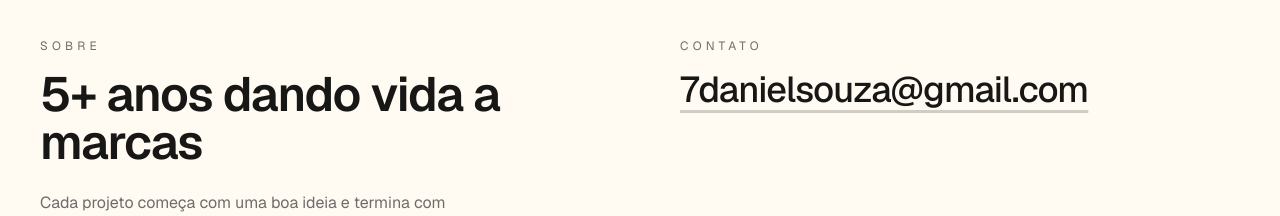
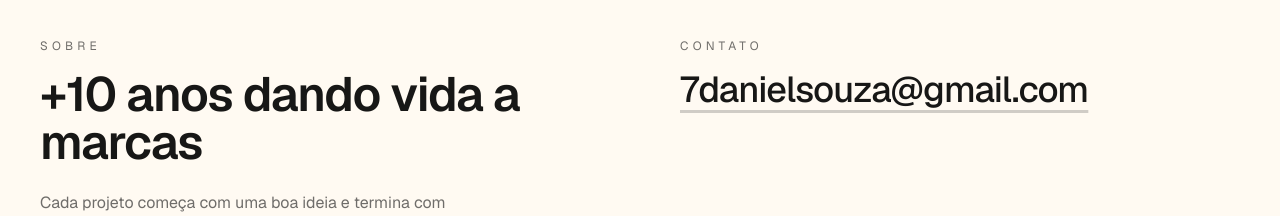
Before and after one commit to prolud/danielsouza, a Next.js app: page / in a window 1280 px wide. Shown: the part 3584-3800 px from the top of the page. Built offline with nearby package versions, Linux system fonts and the light colour scheme.

Commit message:
feat: altera anos de experiencia

```diff
--- a/components/contact.tsx
+++ b/components/contact.tsx
@@ -10,7 +10,7 @@ export function Contact() {
               Sobre
             </p>
             <h2 className="mt-4 text-4xl font-semibold tracking-tight sm:text-5xl">
-              {site.yearsOfExperience}+ anos dando vida a marcas
+              +{site.yearsOfExperience} anos dando vida a marcas
             </h2>
             <p className="mt-6 max-w-md text-base leading-relaxed text-muted">
               Cada projeto começa com uma boa ideia e termina com movimento que
--- a/components/gallery.tsx
+++ b/components/gallery.tsx
@@ -13,6 +13,8 @@ function ProjectVideo({ project, index }: { project: Project; index: number }) {
         playsInline
         preload="metadata"
         aria-label={`Vídeo do projeto ${project.title}`}
+        data-vc-watched="true"
+        data-vc-page-audio-managed="true"
       >
         <source src={`${basePath}${project.src}`} type="video/mp4" />
       </video>
--- a/lib/site.ts
+++ b/lib/site.ts
@@ -15,7 +15,7 @@ export type Social = {
 export const site = {
   name: "Daniel Souza",
   role: "Motion Graphic Designer",
-  yearsOfExperience: 5,
+  yearsOfExperience: 10,
   available: true,
   intro: [
     "Transformo ideias em movimento. Com mais de 5 anos de experiência, crio identidades animadas, peças de motion design e narrativas que dão vida a marcas.",
```
